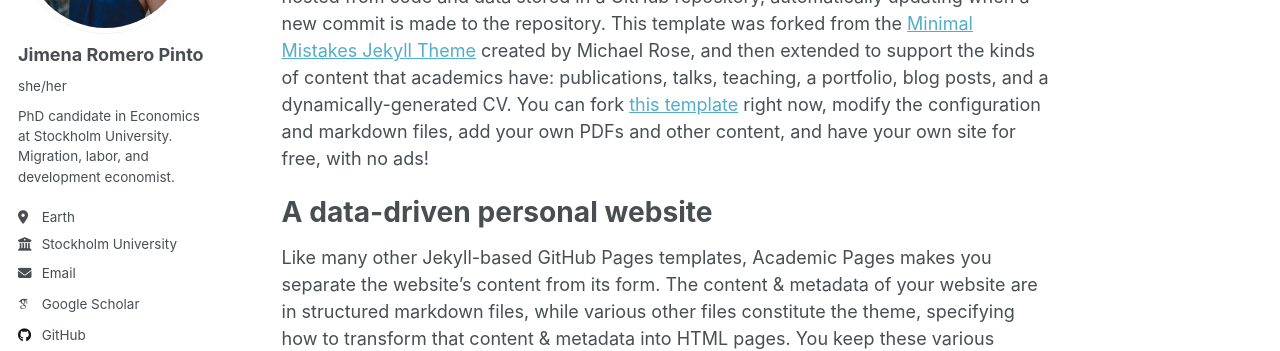
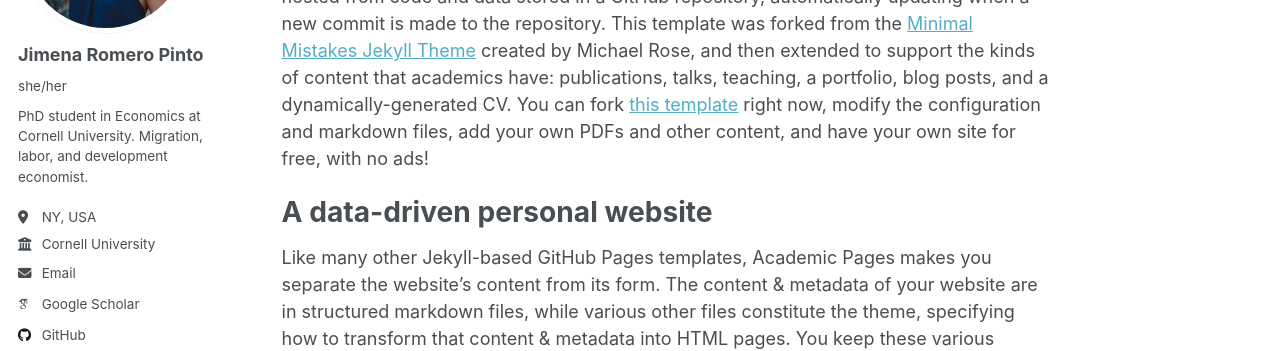
Before and after one commit to jimenarp/jimenarp.github.io, a Jekyll site: the page built from _pages/about.md, in a window 1280 px wide. Shown: the part 240-591 px from the top of the page. Built offline with Jekyll 4.4.1, drawn with Linux system fonts in a browser that asks for light colours; some web fonts are replaced.

Commit message:
cornell info

```diff
--- a/_config.yml
+++ b/_config.yml
@@ -25,11 +25,11 @@ author:
   avatar           : "linkedin.jpeg"
   name             : "Jimena Romero Pinto"
   pronouns         : "she/her"
-  bio              : "PhD candidate in Economics at Stockholm University. Migration, labor, and development economist."
-  location         : "Earth"
-  employer         : "Stockholm University"
+  bio              : "PhD student in Economics at Cornell University. Migration, labor, and development economist."
+  location         : "NY, USA"
+  employer         : "Cornell University"
   uri              : # URL
-  email            : "jimena.romero-pinto@su.se"
+  email            : "mjr456@cornell.edu"
 
   # Academic websites
   academia         : # URL
```
